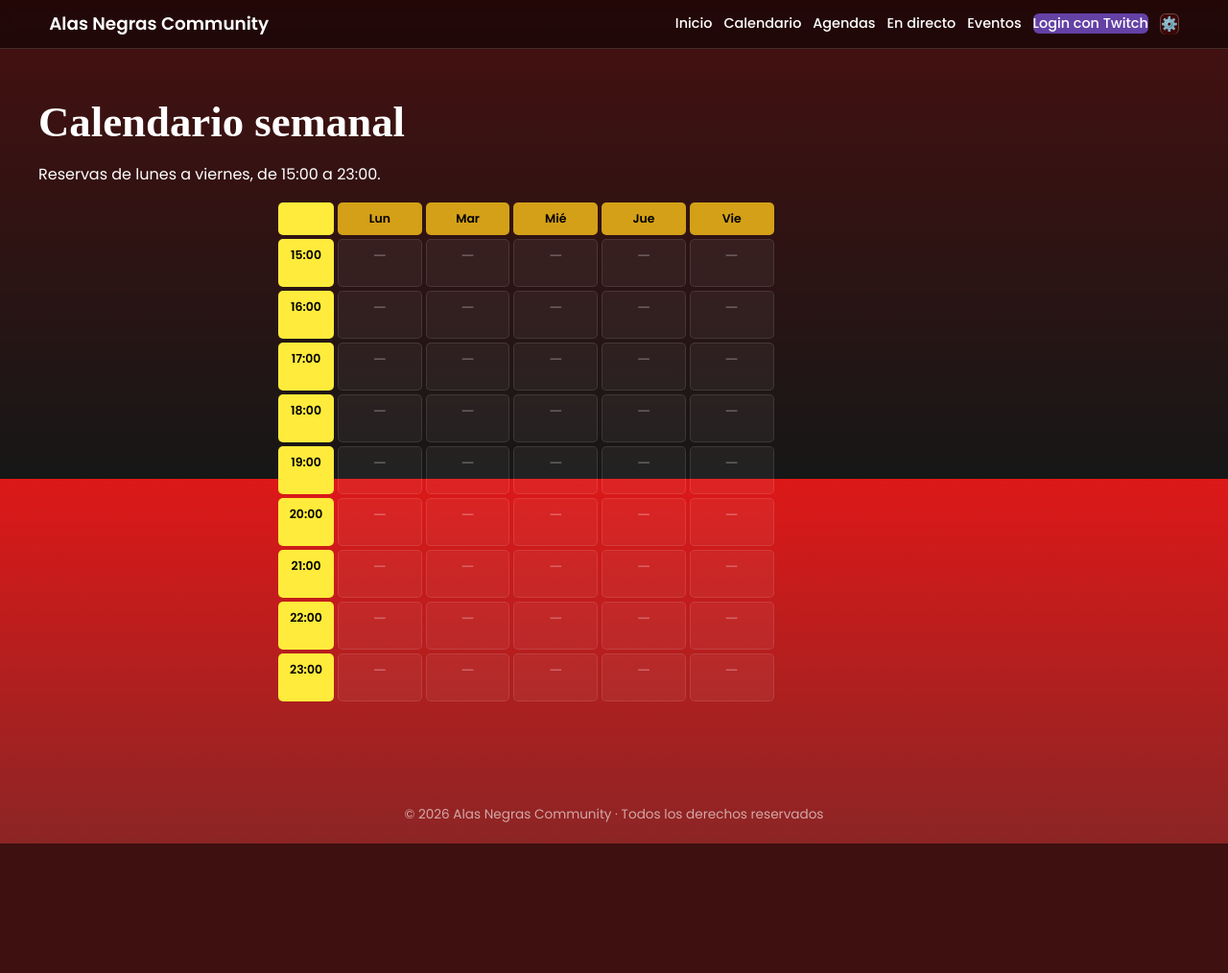
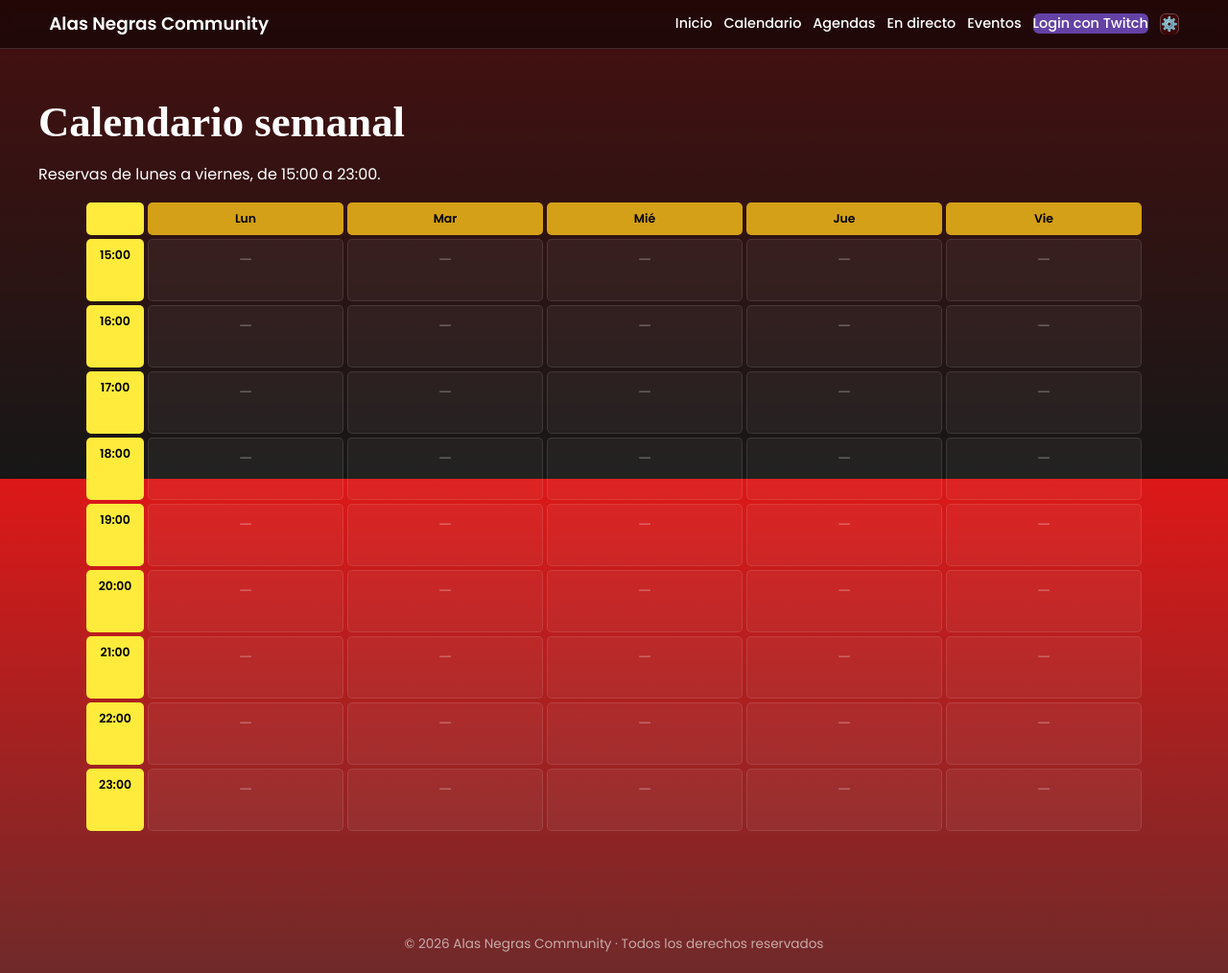
Before and after one commit to lavendertyrande-ai/alasnegras, a Flask app: page /calendario in a window 1280 px wide. Shown: the part 301-1315 px from the top of the page at 96% size. Before the commit the page ends 1180 px from the top, so only its background shows below. Run offline with Flask 3, Linux system fonts and the light colour scheme; data that the repository does not hold is empty; some web fonts are replaced.

Commit message:
calendario mas grande

```diff
--- a/static/main.css
+++ b/static/main.css
@@ -261,13 +261,14 @@ p, li { font-size: 1rem; line-height: 1.65; }
     flex-direction: column;
     gap: 2px;
     min-width: 540px;   /* permite scroll en móvil */
-    max-width: 700px;
+    width: 100%;
+    max-width: 900px;
     margin: 0 auto;
 }
 
 .agenda-fila {
     display: grid;
-    grid-template-columns: 52px repeat(6, 1fr);
+    grid-template-columns: 60px repeat(5, 1fr);
     gap: 2px;
 }
 
@@ -364,13 +365,14 @@ p, li { font-size: 1rem; line-height: 1.65; }
     flex-direction: column;
     gap: 4px;
     min-width: 620px;
-    max-width: 700px;
+    width: 100%;
+    max-width: 1100px;
     margin: 0 auto;
 }
 
 .fila {
     display: grid;
-    grid-template-columns: 58px repeat(7, 1fr);
+    grid-template-columns: 60px repeat(5, 1fr);
     gap: 4px;
 }
 
@@ -391,8 +393,8 @@ p, li { font-size: 1rem; line-height: 1.65; }
 .celda {
     background: rgba(255,255,255,0.05);
     border: 1px solid rgba(255,255,255,0.1);
-    padding: 4px;
-    min-height: 50px;
+    padding: 8px;
+    min-height: 65px;;
     border-radius: 5px;
     display: flex; flex-direction: column;
     gap: 3px; align-items: center;
```
